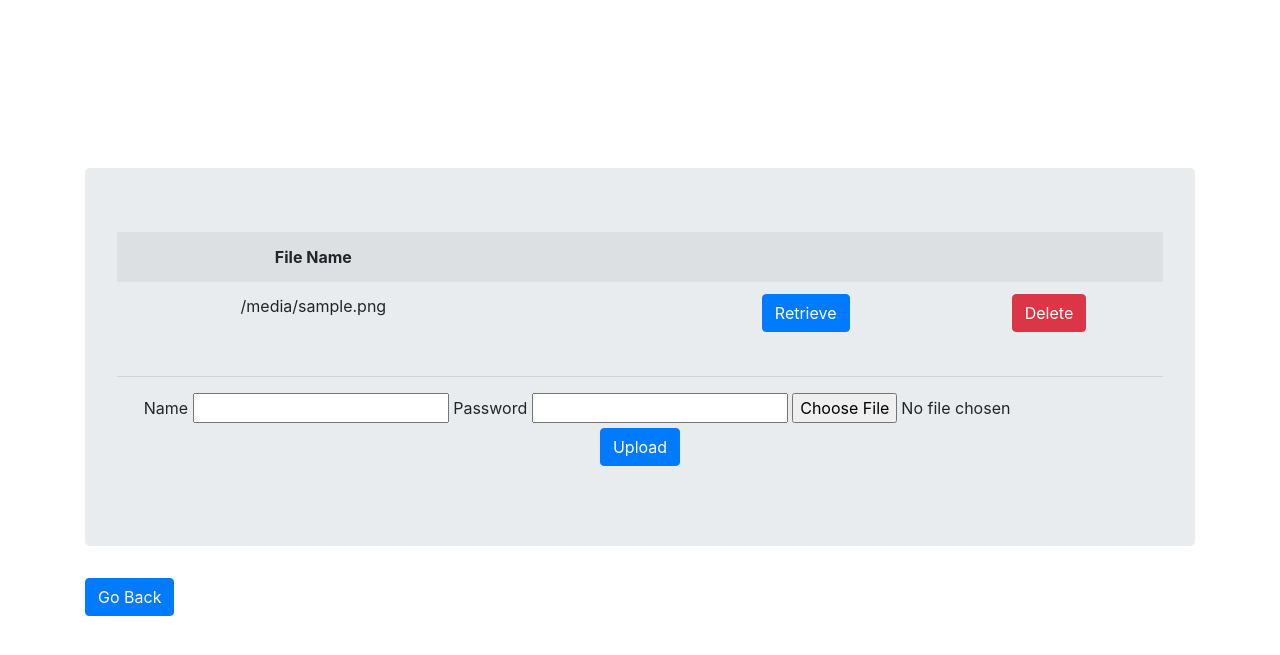
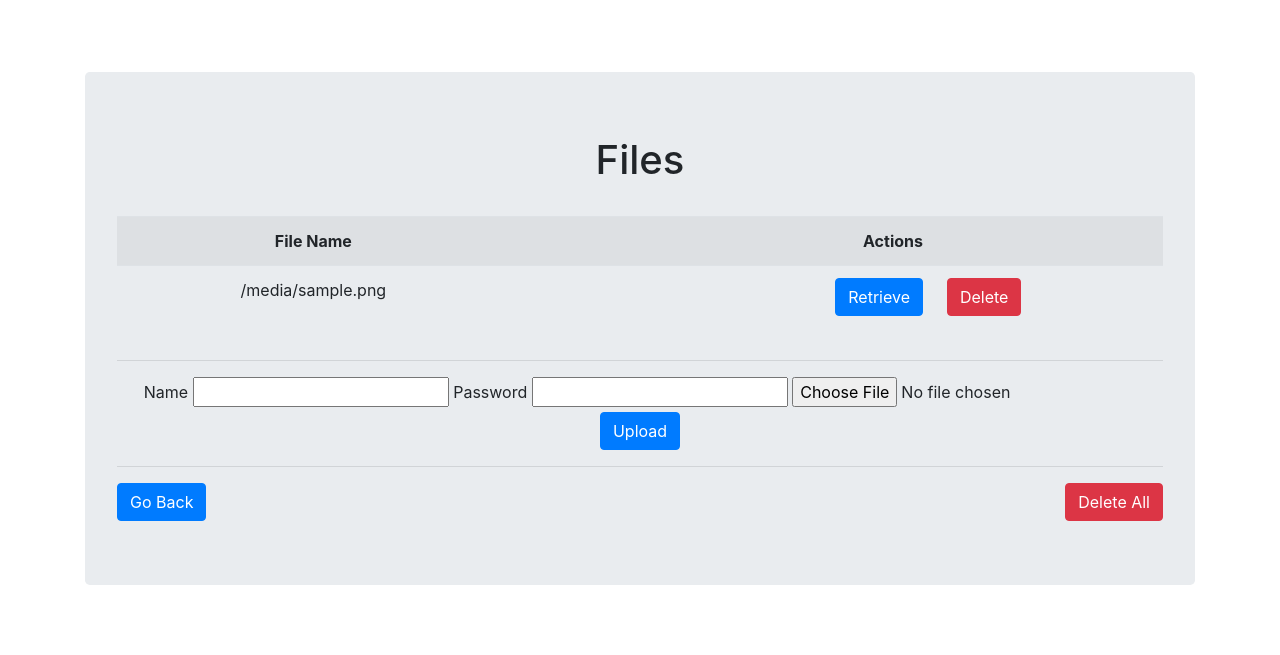
Before and after one commit to Vrend/HoldMe, a Flask app: template src/templates/files.html in a window 1280 px wide. Shown: the top 655 px of the page. Run offline with Flask 2, Linux system fonts and the light colour scheme; the template is opened without the code that fills it: most values are stand-ins (such as "Sample title", 1, 10 or a date in 2020); parts of the project's set-up code (start-up, migrations or seed data) failed here and were passed over; some libraries are stand-ins or nearby versions.

Commit message:
delete all works, and files page revamped

```diff
--- a/src/app.py
+++ b/src/app.py
@@ -56,7 +56,7 @@ def files():
             data = pull_file(file_id, password, socketio)
             if data == 'Bad Password':
                 return 'Bad Password'
-            return send_file(io.BytesIO(data[2]), attachment_filename=data[0], mimetype=data[1])
+            return send_file(io.BytesIO(data[2]), as_attachment=True, attachment_filename=data[0], mimetype=data[1])
         else:
             file = request.files['file']
             name = request.form['name']
--- a/src/database.py
+++ b/src/database.py
@@ -25,10 +25,9 @@ def base64_to_file(string):
 
 def push_file(name, password, file, filename, socketio):
     r = redis.Redis()
-    print('Pushing file...')
     mimetype = mimetypes.MimeTypes().guess_type(filename)[0]
     if mimetype is None:
-        mimetype = 'text/plain'
+        mimetype = 'application/octet-stream'
     base = file_to_base64(file)
     plaintext = filename.encode() + b'mimetype:' + mimetype.encode() + b'filedata:' + base
     data = encrypt(password, plaintext)
@@ -179,7 +178,7 @@ def delete_file(file_id, socketio):
 def delete_files(socketio):
     r = redis.Redis()
     for file in r.scan_iter(match='file*'):
-        file_id = file.split('file-')[1]
+        file_id = file.decode().split('file-')[1]
         delete_file(file_id, socketio)
 
 
--- a/src/templates/files.html
+++ b/src/templates/files.html
@@ -3,18 +3,16 @@
 {% block body %}
     <br/>
     <br/>
-    <br/>
-    <br/>
-    <br/>
-    <br/>
     <div class="jumbotron text-center">
+        <h1>Files</h1>
+        <br/>
         <table class="table table-striped">
             <tr>
                 <th>File Name</th>
                 <th></th>
                 <th></th>
                 <th></th>
-                <th></th>
+                <th class="text-right">Actions</th>
                 <th></th>
             </tr>
             {% for file in files %}
@@ -23,8 +21,8 @@
                 <td></td>
                 <td></td>
                 <td></td>
-                <td><a class="btn btn-primary" href="{{url_for('files', id=file)}}">Retrieve</a></td>
-                <td>
+                <td class="text-right"><a class="btn btn-primary pull-right" href="{{url_for('files', id=file)}}">Retrieve</a></td>
+                <td class="text-left">
                     <form method="post" action="{{url_for('delete', id=file)}}">
                         <div class="form-group">
                             <input type="hidden" name="_method" value="DELETE">
@@ -47,6 +45,16 @@
                 <input type="submit" class="btn btn-primary" value="Upload">
             </div>
         </form>
+        <hr>
+        <div class="input-group">
+            <a href="{{url_for('index')}}" class="btn btn-primary">Go Back</a>
+            <form class="form-inline ml-auto" method="post" action="{{url_for('delete_all')}}">
+                <div class="form-group">
+                    <input type="hidden" name="_method" value="DELETEALL">
+                    <input type="submit" value="Delete All" class="btn btn-danger">
+                </div>
+            </form>
+        </div>
     </div>
-    <a href="{{url_for('index')}}" class="btn btn-primary">Go Back</a>
+
 {% endblock %}
--- a/src/templates/node.html
+++ b/src/templates/node.html
@@ -43,7 +43,6 @@
         obj = {};
         obj.id = id;
         obj.block = localStorage.getItem(id);
-        console.log(obj);
         socket.emit('receive_block', obj);
     });
     socket.on('flush_block', function(id) {
```
